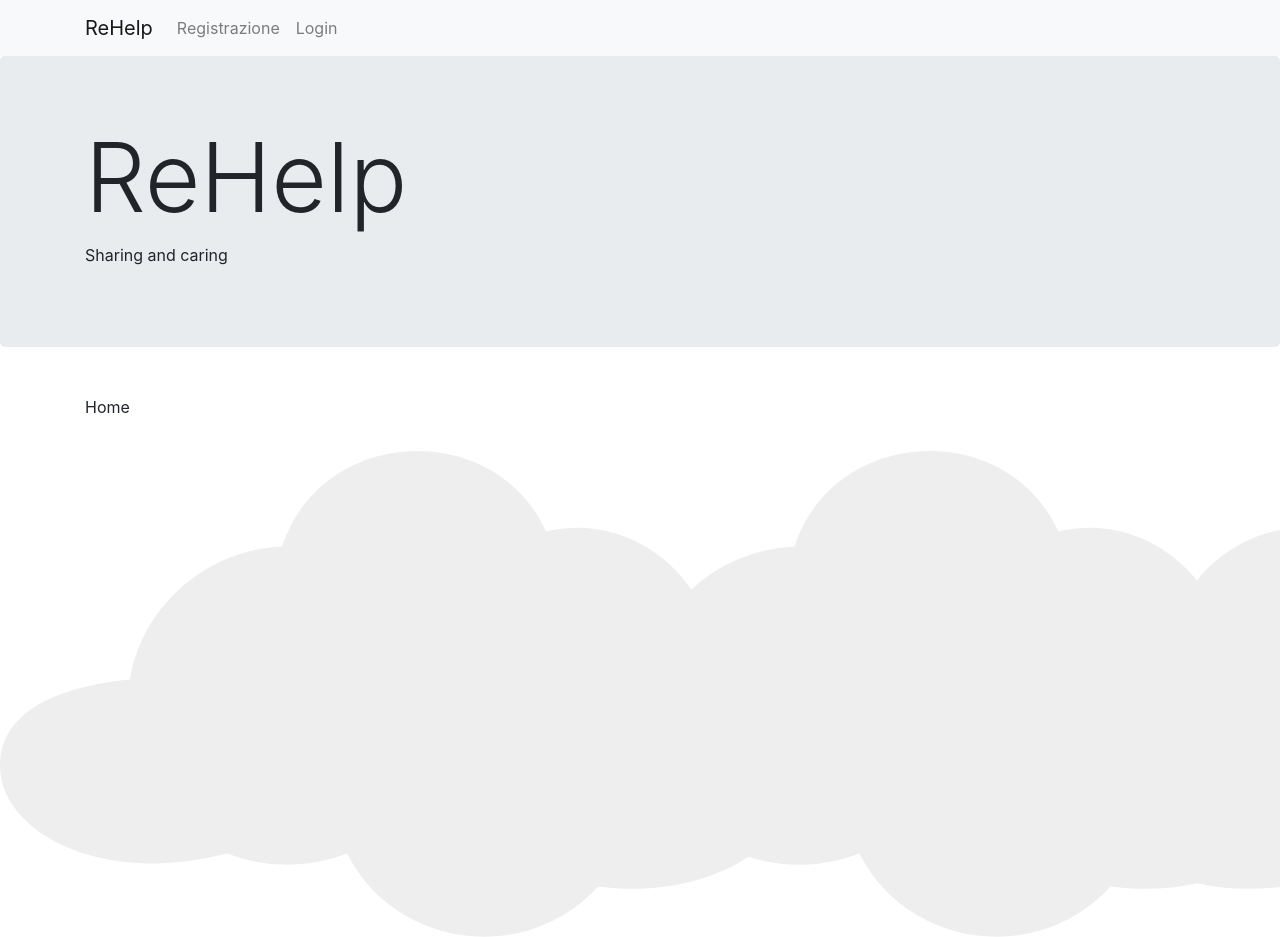
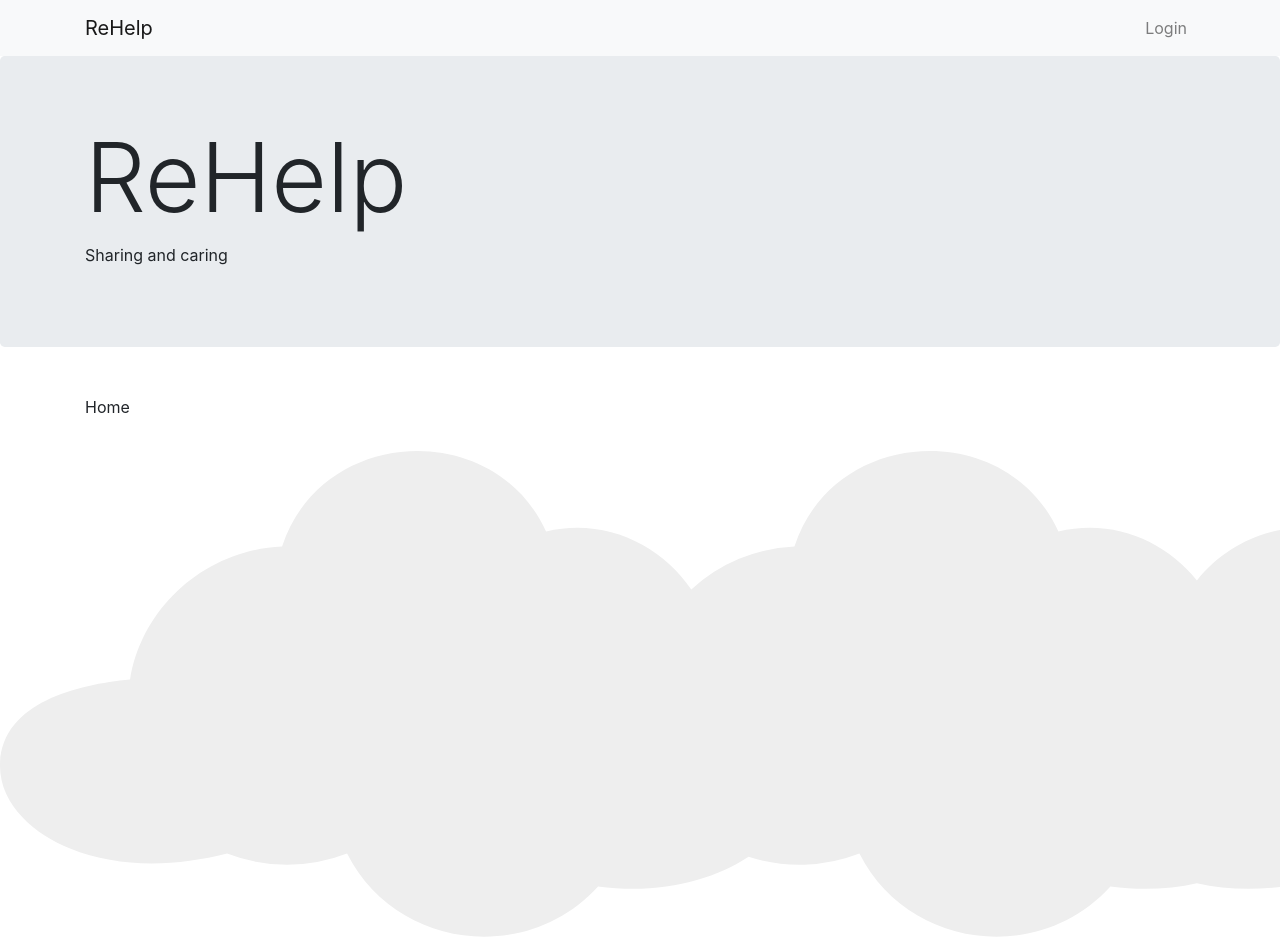
Before and after one commit to Rehelp-RT/Rehelp, an Angular app: page / in a window 1280 px wide. Built offline with nearby package versions, Linux system fonts and the light colour scheme.

Commit message:
login and logout in the right side of menu

```diff
--- a/src/app/header/header.component.html
+++ b/src/app/header/header.component.html
@@ -6,13 +6,12 @@
             </button>
             <a class="navbar-brand" [routerLink]="['/']">ReHelp</a>
             <div class="collapse navbar-collapse" id="navbarMain" [ngClass]="{ 'show': navbarOpen }">
-                <ul class="nav navbar-nav navbar-right">
+                <ul class="nav navbar-nav">
                     <li class="nav-item" *ngIf="currentUser" routerLinkActive="active">
-                        <a class="nav-link" routerLink="/helps">Helps</a>
+                        <a class="nav-link" routerLink="/helps">Aiuti</a>
                     </li>
-                    <li class="nav-item" *ngIf="!currentUser" routerLinkActive="active">
-                        <a class="nav-link" routerLink="/register">Registrazione</a>
-                    </li>
+                </ul>
+                <ul class="nav navbar-nav ml-auto">
                     <li class="nav-item" *ngIf="!currentUser" routerLinkActive="active">
                         <a class="nav-link" routerLink="/login">Login</a>
                     </li>
```
